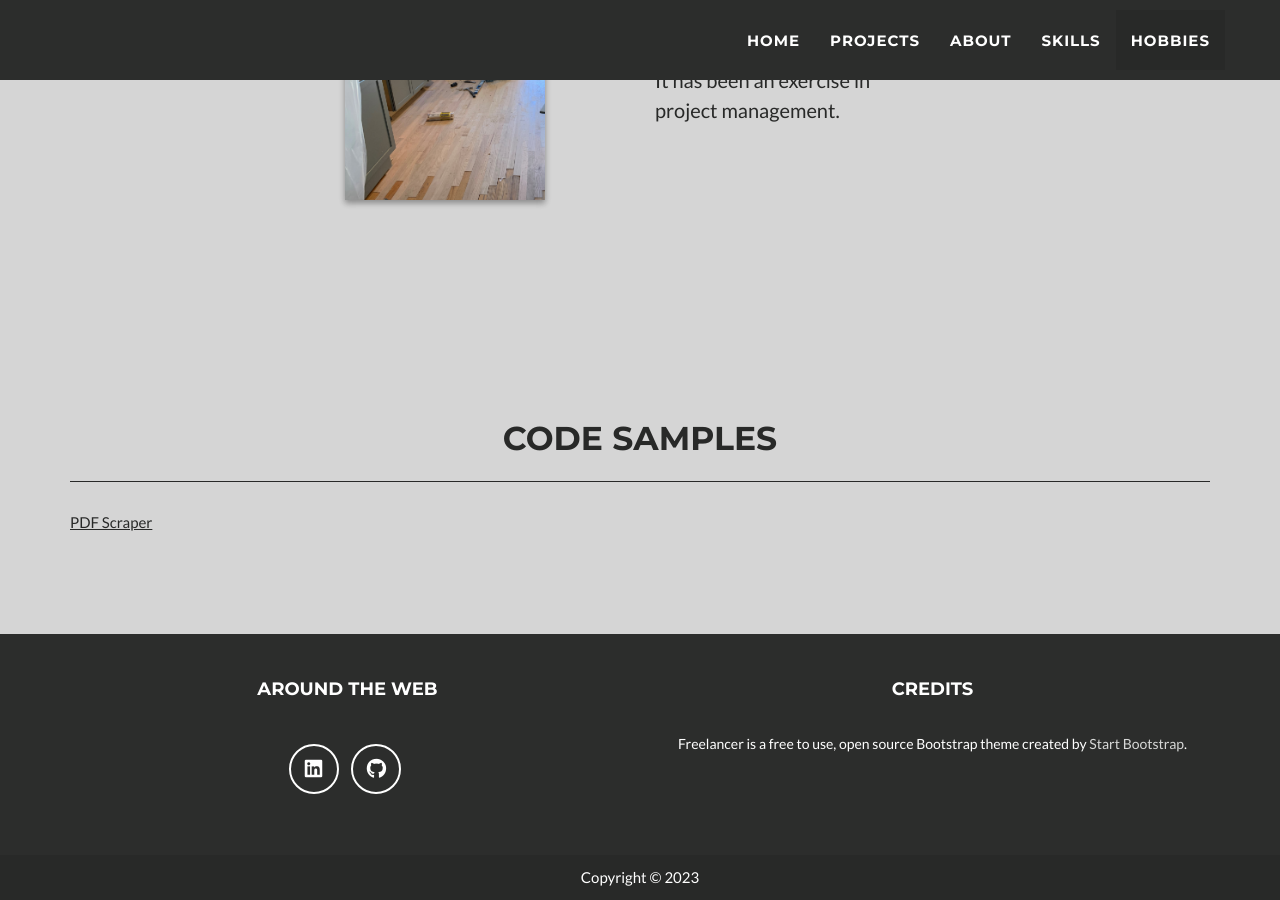
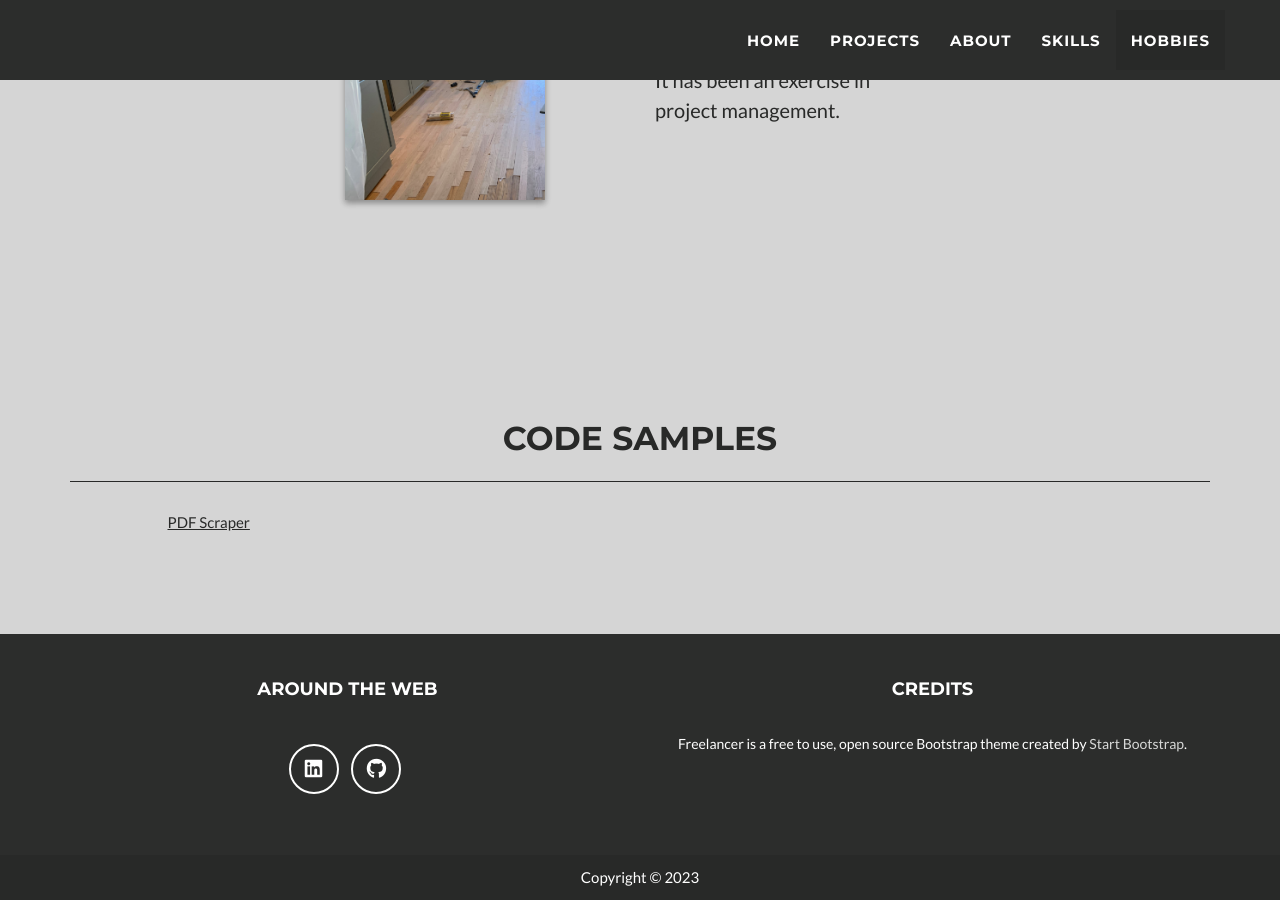
Before and after one commit to brf217/brf217.github.io, a Jekyll site: the page built from _posts/2014-07-13-project-6.markdown, in a window 1280 px wide and 900 px high, scrolled down 3822 px. Built offline with Jekyll 4.4.1, drawn with Linux system fonts in a browser that asks for light colours.

Commit message:
Update code.html

```diff
--- a/_includes/code.html
+++ b/_includes/code.html
@@ -9,9 +9,11 @@
       </div>
     </div>
       <div class="row">
-        <div class="col-xs-12 col-sm-12 col-md-12">
+        <div class="col-xs-0 col-sm-1 col-md-1"></div>
+        <div class="col-xs-12 col-sm-10 col-md-10">
             <a class = "hobby" href ="http://brf217.github.io/">PDF Scraper</a>
         </div>
+        <div class="col-xs-0 col-sm-1 col-md-1"></div>
       </div>
   </div>
 </section>
```
